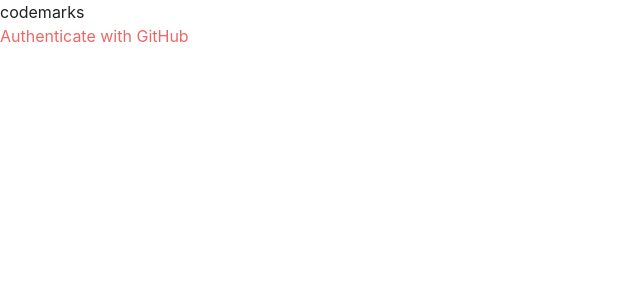
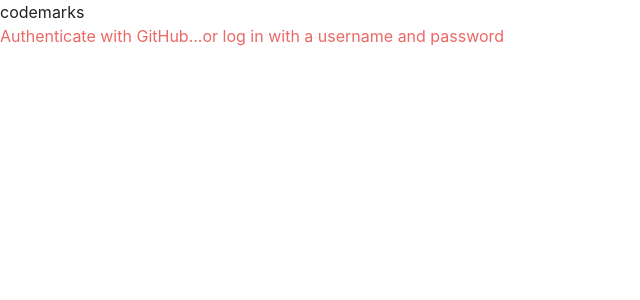
Before and after one commit to stellie82/codeMarks, a React (Create React App) app in the folder client/: page / in a window 1280 px wide. Shown: the top 300 px of the page, without its empty margins (0-640 px from the left). Built offline with nearby package versions, Linux system fonts and the light colour scheme; no server answers; a web font is replaced by a local one.

Commit message:
React Router fixes

```diff
--- a/client/src/App.js
+++ b/client/src/App.js
@@ -49,11 +49,11 @@
               <Hero {...props} />
             </div>
           )} />
-          <Route exact path="/login/local">
-            <span>username: [input here]</span> <br/>
-            <span>password: [input here]</span> <br/>
-            <span>password: [input here]</span>
-          </Route>
+          <Route path="/login/local" render={(props) => (
+            <div>
+              <span>login form here</span>
+            </div>
+          )} />
           <Route path="/viewpost">
             <PostDetail />
           </Route>
--- a/client/src/components/Hero/index.js
+++ b/client/src/components/Hero/index.js
@@ -16,7 +16,12 @@
   render() {
     return (
       <div>
-        {this.props.user ? '' : <Link to="/login/github">Authenticate with GitHub</Link>}
+        {this.props.user ? '' :
+        <span>
+          <Link to="/login/github">Authenticate with GitHub</Link>
+          <Link to="/login/local">...or log in with a username and password</Link>
+        </span>
+        }
       </div>
     );
     // return 'test';
```
